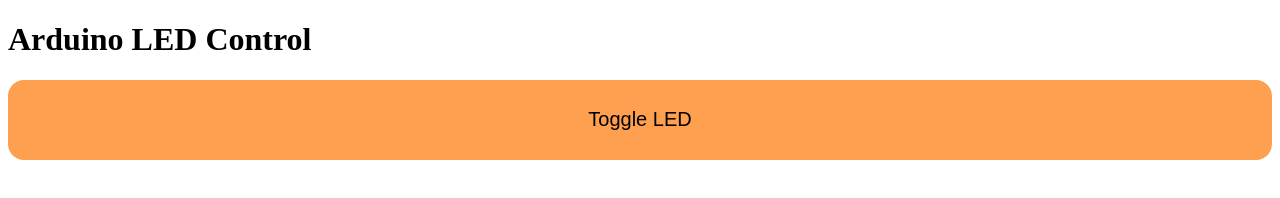
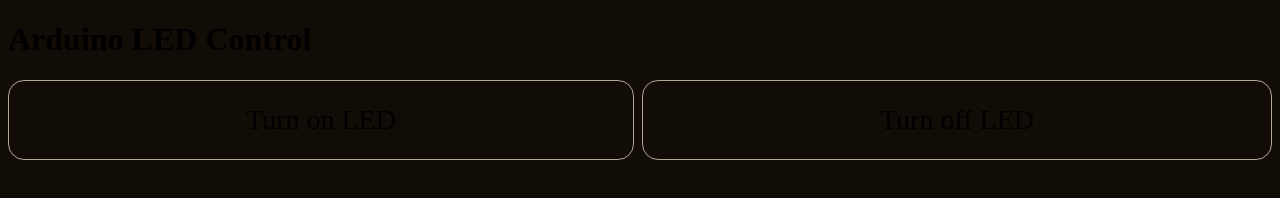
Before and after one commit to at-susie/led-nodejs-arduino, a plain HTML site: page led-nodejs/public/index.html in a window 1280 px wide. Drawn offline with Linux system fonts and the light colour scheme; a web font is replaced by a local one.

Commit message:
Update UI

```diff
--- a/led-nodejs/public/index.html
+++ b/led-nodejs/public/index.html
@@ -6,35 +6,82 @@
   <meta name="viewport" content="width=device-width, initial-scale=1.0">
   <title>Arduino LED Control</title>
   <style>
+    body {
+      background-color: #120c07;
+    }
+
+    body * {
+      font-family: 'Nabla';
+      background-color: #120c07;
+    }
+
+    .wrapper {
+      display: flex;
+      width: 100%;
+    }
     button {
-      width: 100%;
+      /* width: 100%; */
       height: 80px;
-      font-size: 20px;
+      flex-grow: 1;
       border: none;
       border-radius: 16px;
-      background-color: rgb(255, 159, 80);
+      border: solid 1px #b4a595;
+      background-color: #120c07;
+      margin-block-end: 8px;
+      font-size: 28px;
+      transition: ease 0.3s;
     }
 
     button:hover {
-      background-color: rgb(255, 171, 102);
+      background-color: #241910;
       cursor: pointer;
     }
+
+    button:last-child {
+      margin-left: 8px;
+    }
   </style>
+  <link rel="preconnect" href="https://fonts.googleapis.com">
+  <link rel="preconnect" href="https://fonts.gstatic.com" crossorigin>
+  <link href="https://fonts.googleapis.com/css2?family=Nabla&display=swap" rel="stylesheet">
 </head>
 
 <body>
 
   <h1>Arduino LED Control</h1>
 
-  <button id="toggleButton">Toggle LED</button>
+  <div class="wrapper">
+    <button id="turnOn">Turn on LED</button>
+    <button id="turnOff">Turn off LED</button>
+  </div>
 
   <script>
     document.addEventListener('DOMContentLoaded', function () {
-      var toggleButton = document.getElementById('toggleButton');
+      var turnOn = document.getElementById('turnOn');
 
-      toggleButton.addEventListener('click', function () {
+      turnOn.addEventListener('click', function () {
         var xhr = new XMLHttpRequest();
-        console.log('Button clicked');
+        console.log('Turn On Button Clicked');
+
+        xhr.onreadystatechange = function () {
+          if (xhr.readyState === 4) {
+            if (xhr.status === 200) {
+              console.log(xhr.responseText);
+            } else {
+              console.error('Toggle failed:', xhr.status, xhr.statusText);
+            }
+          }
+        };
+
+        xhr.open('POST', '/toggle', true);
+        xhr.send();
+      });
+
+      var turnOff = document.getElementById('turnOff');
+
+      turnOff.addEventListener('click', function () {
+        var xhr = new XMLHttpRequest();
+        console.log('Turn Off Button Clicked');
 
         xhr.onreadystatechange = function () {
           if (xhr.readyState === 4) {
--- a/led-nodejs/server.js
+++ b/led-nodejs/server.js
@@ -8,7 +8,6 @@
 
 app.use(bodyParser.urlencoded({ extended: true }));
 app.use(express.static(path.join(__dirname, 'public')));
-//app.use('/test-tree', express.static(path.join(__dirname, 'public')));
 
 // Use http module to send HTTP requests to Arduino
 const arduinoHost = '192.168.0.207'; // Change to the IP address of your Arduino if needed
```
Also changed, not shown: 1 other file.
